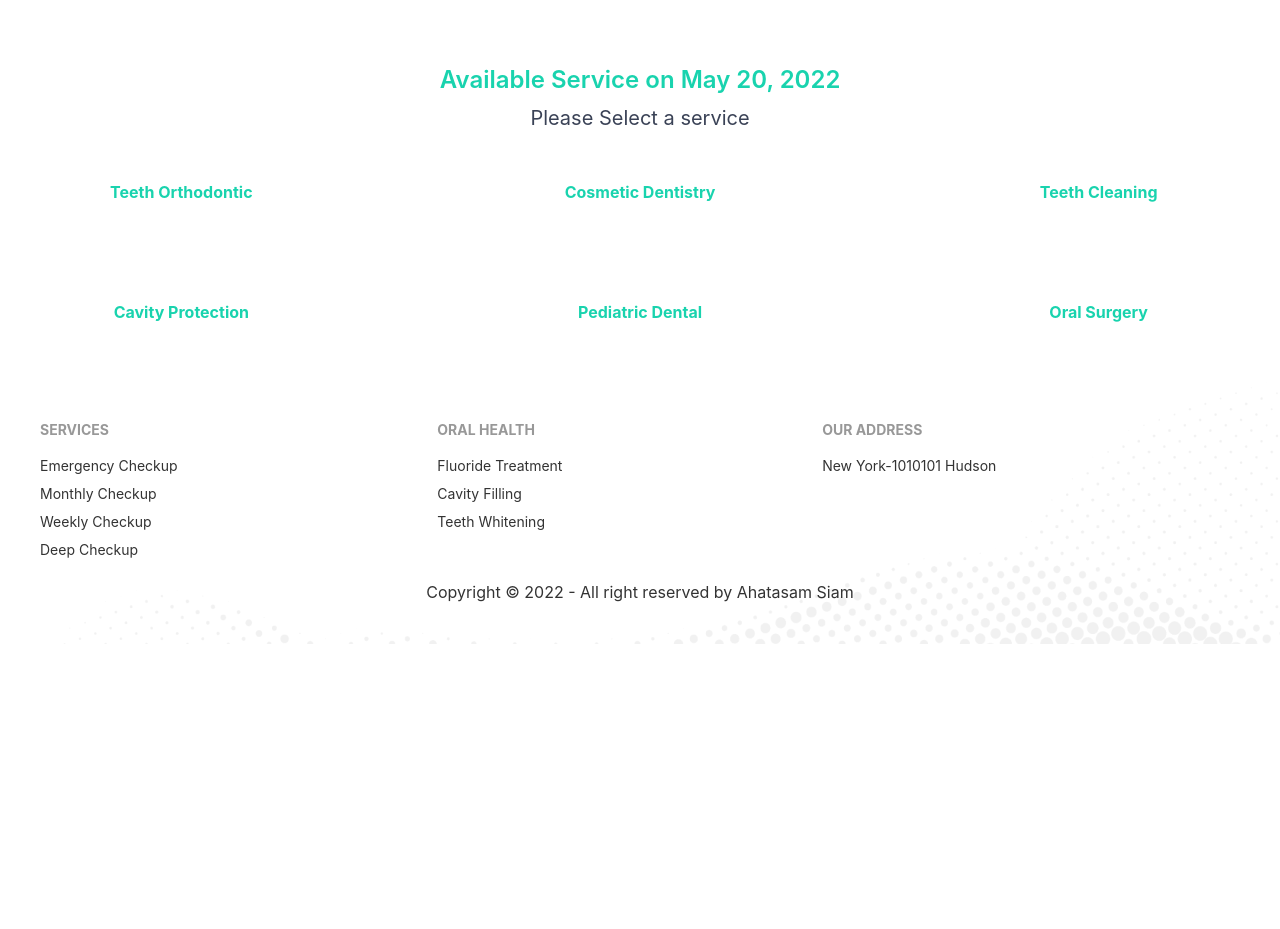
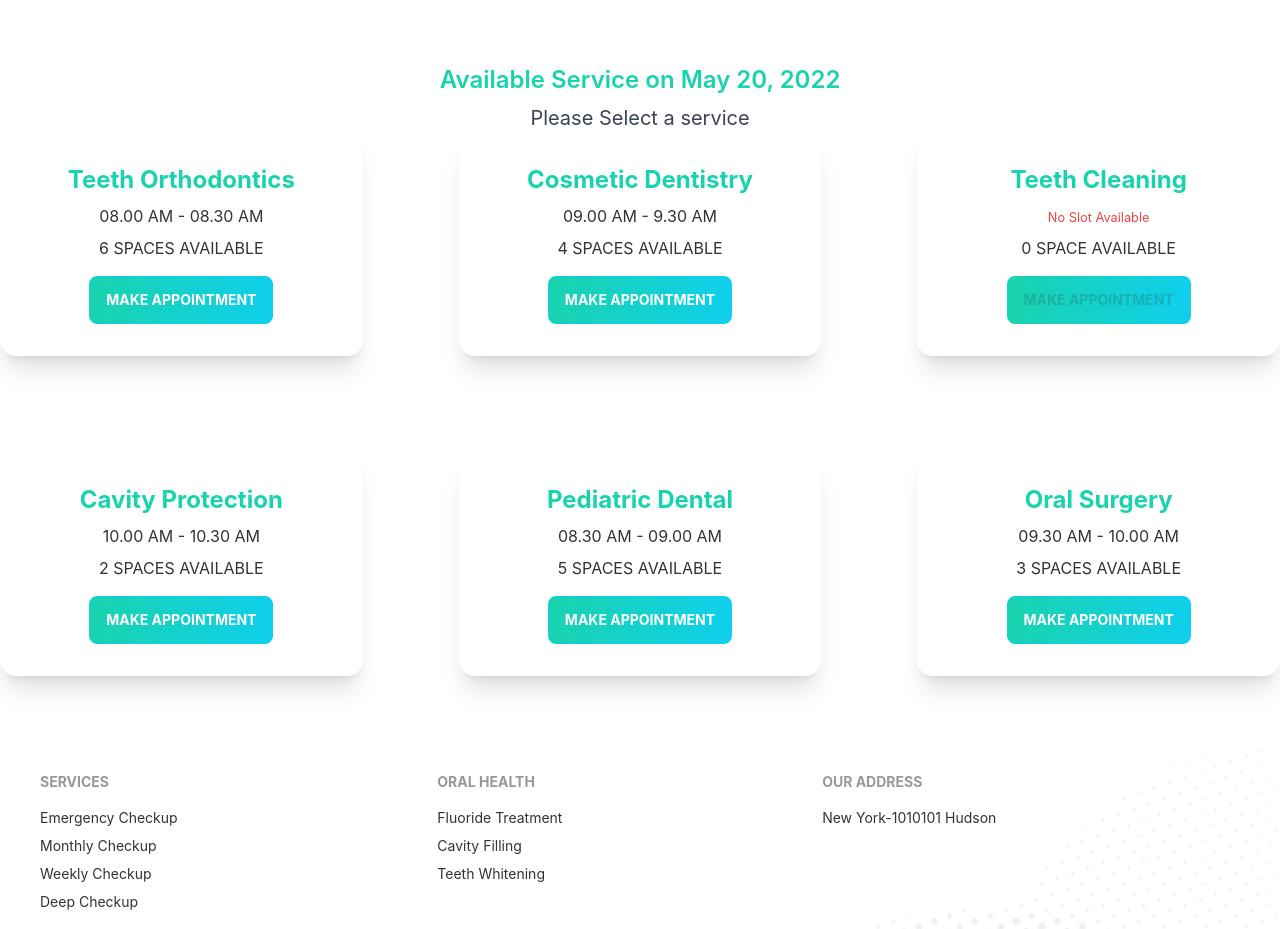
Before and after one commit to ahatasam2573/Doctors-Portal, a React (Create React App) app: page /appointment in a window 1280 px wide. Shown: the part 800-1729 px from the top of the page. Before the commit the page ends 1444 px from the top, so only its background shows below. Built offline with nearby package versions, Linux system fonts and the light colour scheme.

Commit message:
available appointment slots created

```diff
--- a/src/Pages/Appointment/AvailableAppointments.js
+++ b/src/Pages/Appointment/AvailableAppointments.js
@@ -1,20 +1,24 @@
 import { format } from 'date-fns';
-import React from 'react';
+import React, { useEffect, useState } from 'react';
+import Service from './Service';
 
 const AvailableAppointments = ({ date, setDate }) => {
+    const [services, setServices] = useState([]);
+    useEffect(() => {
+        fetch('services.json')
+            .then(res => res.json())
+            .then(data => setServices(data));
+    }, [])
+
     return (
         <div>
             <h3 className='text-2xl text-secondary text-center font-semibold'>Available Service on {format(date, 'PP')} </h3>
             <p className='text-xl text-center text-accent mt-2'>Please Select a service</p>
-            <div className='grid grid-cols-3 gap-24 mt-12 text-center text-secondary font-bold'>
-                <span>Teeth Orthodontic</span>
-                <span>Cosmetic Dentistry</span>
-                <span>Teeth Cleaning</span>
-                <span>Cavity Protection</span>
-                <span>Pediatric Dental</span>
-                <span>Oral Surgery</span>
+            <div className='grid grid-cols-1 md:grid-cols-2 lg:grid-cols-3 gap-24'>
+                {
+                    services.map(service => <Service key={service._id} service={service}></Service>)
+                }
             </div>
-
         </div>
     );
 };
--- /dev/null
+++ b/src/Pages/Appointment/Service.js
@@ -0,0 +1,21 @@
+import React from 'react';
+import MainButton from '../Shared/MainButton';
+
+const Service = ({ service }) => {
+    return (
+        <div class="card lg:max-w-lg bg-base-100 shadow-xl">
+            <div class="card-body justify-center items-center">
+                <h2 class="card-title text-secondary font-bold text-2xl">{service.name}</h2>
+                <p>{
+                    service.slots.length > 0 ? <span>{service.slots[0]}</span> : <small className='text-red-500'>No Slot Available</small>
+                }</p>
+                <p>{service.slots.length} {service.slots.length < 1 ? 'SPACE' : 'SPACES'} AVAILABLE</p>
+                <div class="card-actions">
+                    <button disabled={service.slots.length < 1} className="btn btn-primary uppercase text-white font-bold bg-gradient-to-r from-secondary to-primary mt-2">make appointment</button>
+                </div>
+            </div>
+        </div>
+    );
+};
+
+export default Service;
```
